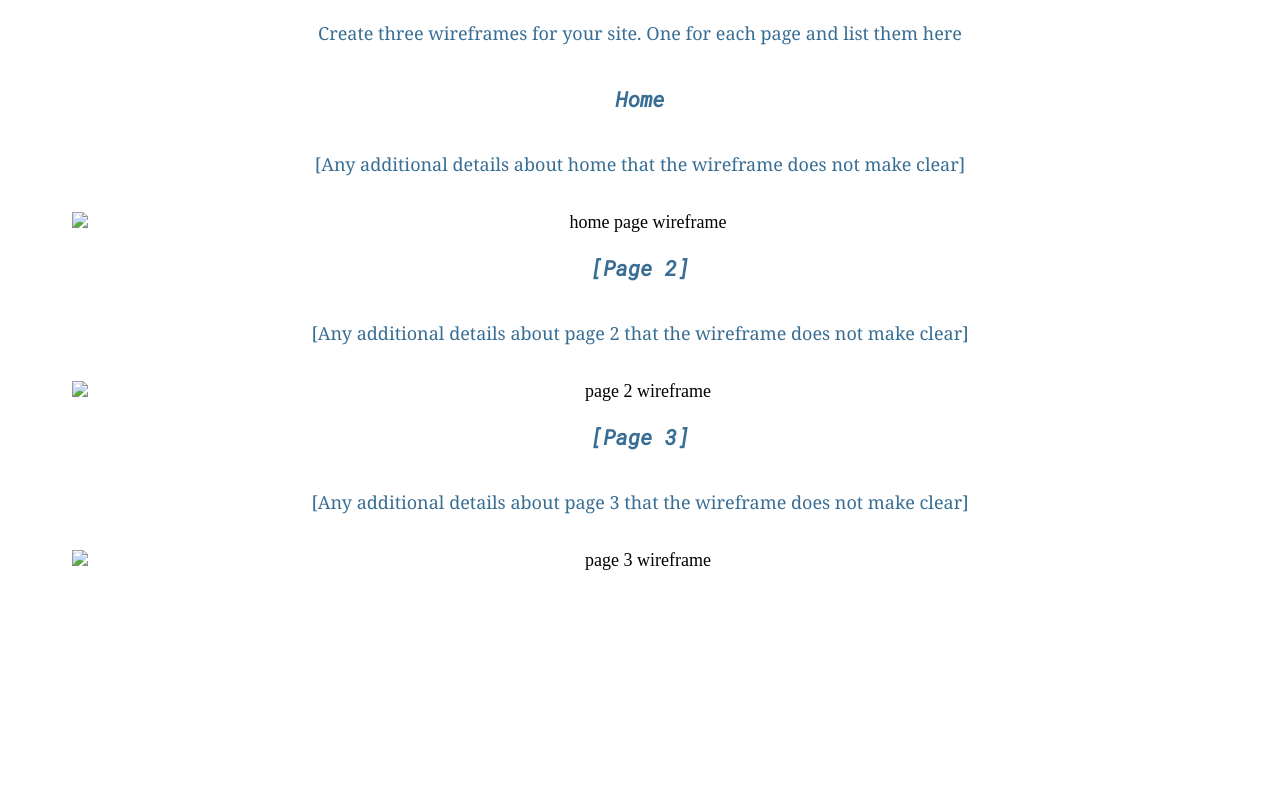
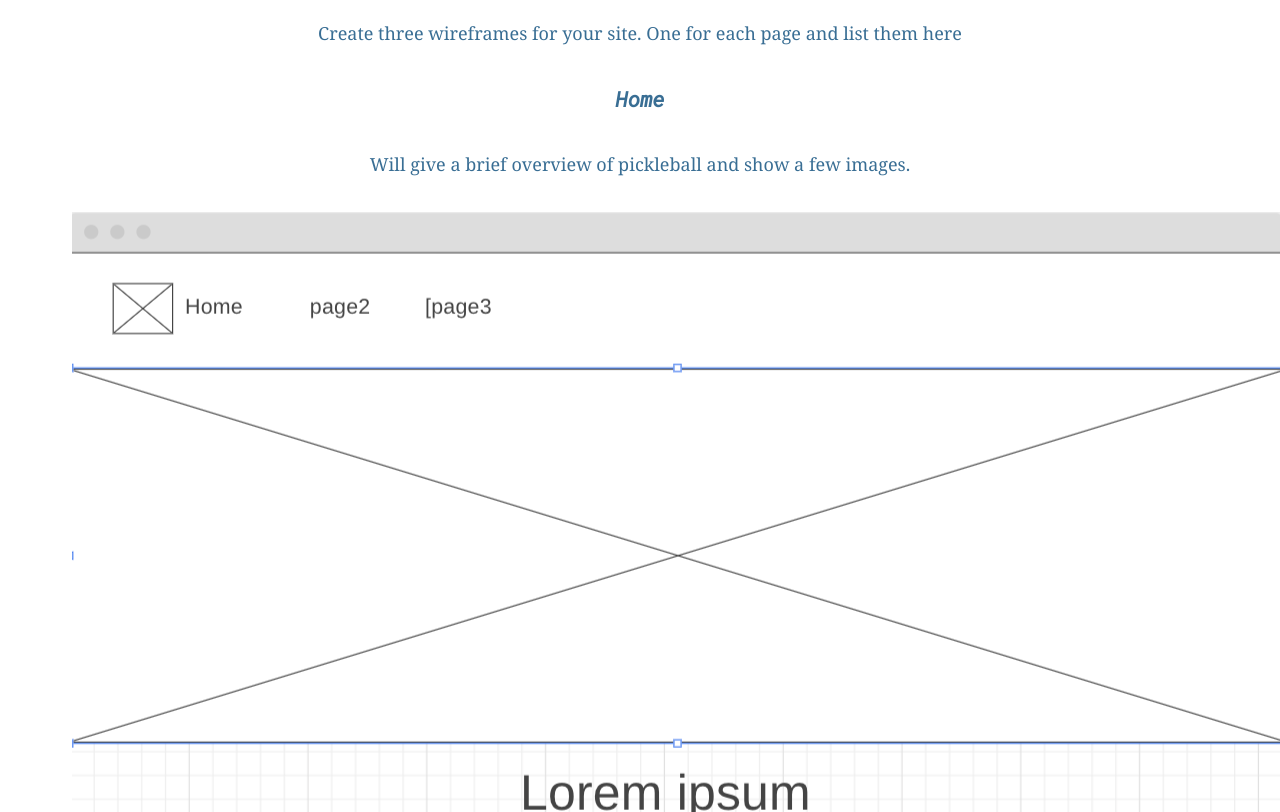
Before and after one commit to aheiner2001/wdd130, a plain HTML site: page personalpickleball/site-plan.html in a window 1280 px wide. Shown: the part 4888-5700 px from the top of the page. Before the commit the page ends 5531 px from the top, so only its background shows below. Drawn offline with Linux system fonts and the light colour scheme; a web font is replaced by a local one.

Commit message:
added wireframes

```diff
--- a/personalpickleball/site-plan.html
+++ b/personalpickleball/site-plan.html
@@ -173,21 +173,21 @@ This site is easy to navigate and there is no need to spend time looking on all
 
       <h3>Home</h3>
       <p>
-        [Any additional details about home that the wireframe does not make clear]
+        Will give a brief overview of pickleball and show a few images.
       </p>
-      <img src="#" alt="home page wireframe">
+      <img src="images/Screen Shot 2023-06-17 at 8.06.18 AM.png" alt="home page wireframe">
 
-      <h3>[Page 2]</h3>
+      <h3>Rules</h3>
       <p>
-        [Any additional details about page 2 that the wireframe does not make clear]
+        This page will contain the rules of the game with a few different images to help understand the court and line rules.
       </p>
-      <img src="#" alt="page 2 wireframe">
+      <img src="images/Screen Shot 2023-06-17 at 8.14.51 AM.png" alt="page 2 wireframe">
 
-      <h3>[Page 3]</h3>
+      <h3>Equipment</h3>
       <p>
-        [Any additional details about page 3 that the wireframe does not make clear]
+        here it will show some of the required equpeinmet with descriptions. Links to different websites will be included at the bottom so one can shop.
       </p>
-      <img src="#" alt="page 3 wireframe">
+      <img src="images/Screen Shot 2023-06-17 at 8.11.15 AM.png" alt="page 3 wireframe">
     </main>
   </body>
 
```
Also changed, not shown: personalpickleball/images/Screen Shot 2023-06-17 at 8.06.18 AM.png (added), personalpickleball/images/Screen Shot 2023-06-17 at 8.11.15 AM.png (added), personalpickleball/images/Screen Shot 2023-06-17 at 8.14.51 AM.png (added).
